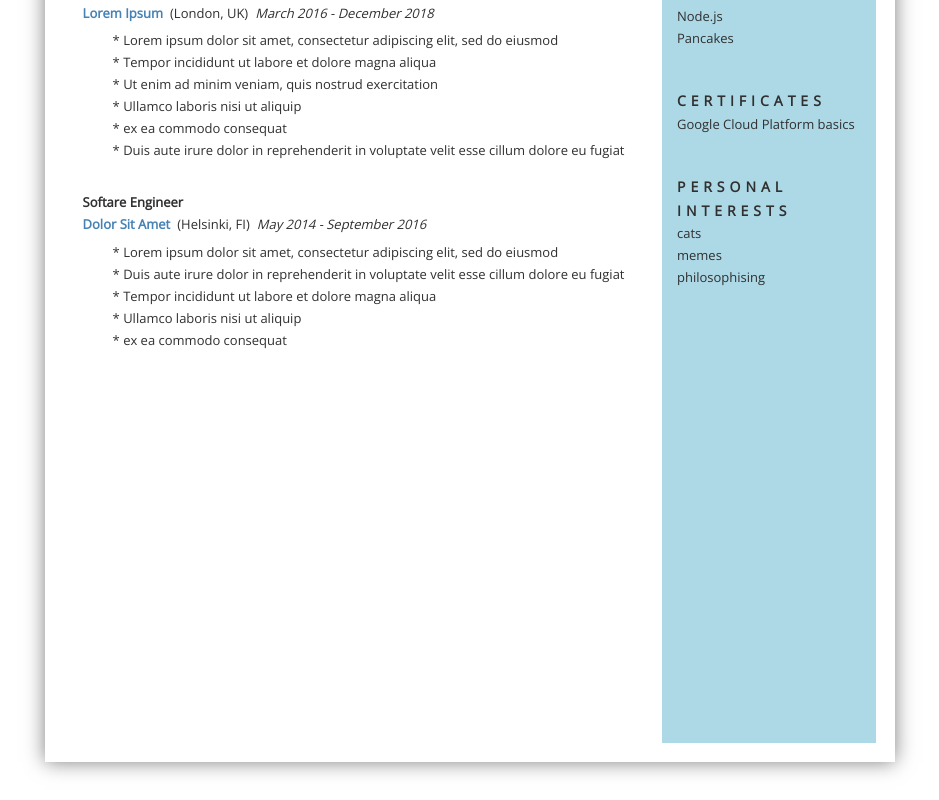
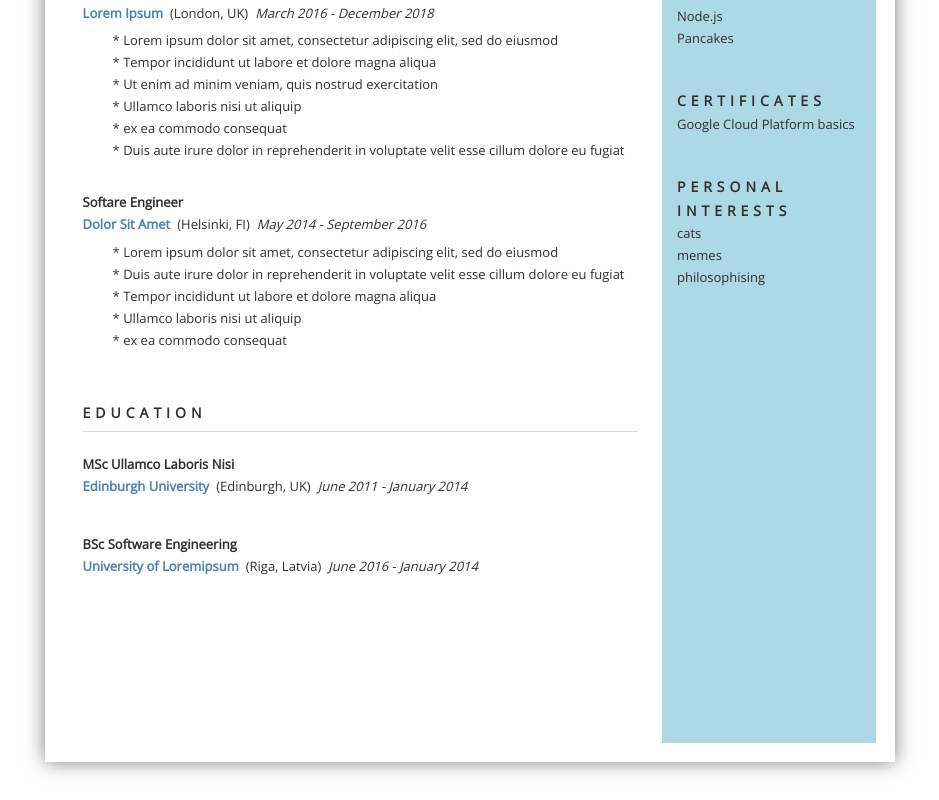
Before and after one commit to inesea/hhh-resume-tool, a React (Vite) app: page / in a window 1280 px wide. Shown: the part 436-1236 px from the top of the page, without its empty margins (170-1109 px from the left). Built offline with nearby package versions, Linux system fonts and the light colour scheme.

Commit message:
Created Education section and tidied up primary column section margins

```diff
--- a/mock_data/mockResume.js
+++ b/mock_data/mockResume.js
@@ -72,9 +72,20 @@ module.exports = {
   ],
   education: [
     {
+      institution: 'Edinburgh University',
+      location: 'Edinburgh, UK',
+      area: 'Ullamco Laboris Nisi',
+      studyType: 'MSc',
+      startDate: 'June 2011',
+      endDate: 'January 2014',
+      gpa: '4.5',
+      courses: []
+    },
+    {
       institution: 'University of Loremipsum',
+      location: 'Riga, Latvia',
       area: 'Software Engineering',
-      studyType: 'Undergraduate',
+      studyType: 'BSc',
       startDate: 'June 2016',
       endDate: 'January 2014',
       gpa: '4.5',
--- a/src/components/primaryColumn/PrimaryColumn.tsx
+++ b/src/components/primaryColumn/PrimaryColumn.tsx
@@ -3,6 +3,7 @@ import styled from 'styled-components'
 import MainDetail from './components/MainDetail'
 import WorkSection from './components/WorkSection'
 import { IResume } from '../../model/Resume'
+import EducationSection from './components/EducationSection'
 
 const StyledPrimaryColumn = styled.div`
   padding-top: 70px;
@@ -13,7 +14,7 @@ interface IPrimaryColumnProps {
 }
 
 const PrimaryColumn = ({ resume }: IPrimaryColumnProps) => {
-  const { basics, work } = resume
+  const { basics, work, education } = resume
   return (
     <StyledPrimaryColumn>
       <MainDetail
@@ -22,7 +23,8 @@ const PrimaryColumn = ({ resume }: IPrimaryColumnProps) => {
         phoneNumber={basics.phone}
         summaryText={basics.summary}
       />
-      <WorkSection work={work} />
+      <WorkSection workList={work} />
+      <EducationSection educationList={education} />
     </StyledPrimaryColumn>
   )
 }
--- /dev/null
+++ b/src/components/primaryColumn/components/EducationItem.tsx
@@ -0,0 +1,45 @@
+import React from 'react'
+import styled from 'styled-components'
+import { IEducation } from '../../../model/Resume'
+
+const StyledEducationItem = styled.div`
+  padding-bottom: 30px;
+`
+const Degree = styled.div`
+  font-weight: bold;
+`
+const LineContainer = styled.div`
+  display: flex;
+  padding-bottom: 5px;
+`
+const Institution = styled.div`
+  font-weight: bold;
+  color: steelBlue;
+  float: left;
+  margin-right: 7px;
+`
+const Location = styled.div`
+  margin-right: 7px;
+`
+const Dates = styled.div`
+  margin-right: 7px;
+  font-style: italic;
+`
+
+interface IEducationItemProps {
+  key: string
+  item: IEducation
+}
+
+const EducationItem = ({ key, item }: IEducationItemProps) => (
+  <StyledEducationItem key={key}>
+    <Degree>{`${item.studyType} ${item.area}`}</Degree>
+    <LineContainer>
+      <Institution>{item.institution}</Institution>
+      <Location>{`(${item.location})`}</Location>
+      <Dates>{`${item.startDate} - ${item.endDate}`}</Dates>
+    </LineContainer>
+  </StyledEducationItem>
+)
+
+export default EducationItem
--- /dev/null
+++ b/src/components/primaryColumn/components/EducationSection.tsx
@@ -0,0 +1,21 @@
+import React from 'react'
+
+import MainSectionWrapper from './MainSectionWrapper'
+import PrimarySectionHeading from './PrimarySectionHeading'
+import EducationItem from './EducationItem'
+import { IEducation } from '../../../model/Resume'
+
+interface IEducationSectionProps {
+  educationList: IEducation[]
+}
+
+const EducationSection = ({ educationList }: IEducationSectionProps) => (
+  <MainSectionWrapper>
+    <PrimarySectionHeading>Education</PrimarySectionHeading>
+    {educationList.map(item => (
+      <EducationItem key={`${item.studyType}-${item.area}`} item={item} />
+    ))}
+  </MainSectionWrapper>
+)
+
+export default EducationSection
--- a/src/components/primaryColumn/components/MainDetail.tsx
+++ b/src/components/primaryColumn/components/MainDetail.tsx
@@ -1,18 +1,19 @@
 import React from 'react'
 import styled from 'styled-components'
 
+const StyledMainDetail = styled.div`
+  margin-bottom: 50px;
+`
 const Name = styled.div`
   font-size: 24px;
   font-weight: bold;
   text-transform: uppercase;
 `
-
 const ContactDetails = styled.div`
   font-size: 12px;
   color: grey;
   padding-bottom: 15px;
 `
-
 const SummaryText = styled.div`
   text-align: justify;
 `
@@ -30,11 +31,11 @@ const MainDetail = ({
   phoneNumber,
   summaryText
 }: IMainDetailProps) => (
-  <>
+  <StyledMainDetail>
     <Name>{name}</Name>
     <ContactDetails>{`${email} | ${phoneNumber}`}</ContactDetails>
     <SummaryText>{summaryText}</SummaryText>
-  </>
+  </StyledMainDetail>
 )
 
 export default MainDetail
--- /dev/null
+++ b/src/components/primaryColumn/components/MainSectionWrapper.tsx
@@ -0,0 +1,16 @@
+import React from 'react'
+import styled from 'styled-components'
+
+const StyledMainSectionWrapper = styled.div`
+  margin-bottom: 20px;
+`
+
+interface IMainSectionWrapperProps {
+  children: React.ReactNode
+}
+
+const MainSectionWrapper = ({ children }: IMainSectionWrapperProps) => (
+  <StyledMainSectionWrapper>{children}</StyledMainSectionWrapper>
+)
+
+export default MainSectionWrapper
--- a/src/components/primaryColumn/components/WorkSection.tsx
+++ b/src/components/primaryColumn/components/WorkSection.tsx
@@ -1,28 +1,24 @@
 import React from 'react'
-import styled from 'styled-components'
+
+import MainSectionWrapper from './MainSectionWrapper'
 import PrimarySectionHeading from './PrimarySectionHeading'
 import WorkItem from './WorkItem'
 import { IWork } from '../../../model/Resume'
 
-const StyledWorkSection = styled.div`
-  padding-top: 50px;
-  margin-bottom: 40px;
-`
-
 interface IWorkSectionProps {
-  work: IWork[]
+  workList: IWork[]
 }
 
-const WorkSection = ({ work }: IWorkSectionProps) => (
-  <StyledWorkSection>
+const WorkSection = ({ workList }: IWorkSectionProps) => (
+  <MainSectionWrapper>
     <PrimarySectionHeading>Experience</PrimarySectionHeading>
-    {work.map(workItem => (
+    {workList.map(workItem => (
       <WorkItem
         key={`${workItem.position}-${workItem.startDate}`}
         item={workItem}
       />
     ))}
-  </StyledWorkSection>
+  </MainSectionWrapper>
 )
 
 export default WorkSection
```
Also changed, not shown: src/model/Resume.ts (+12 -1 lines).
